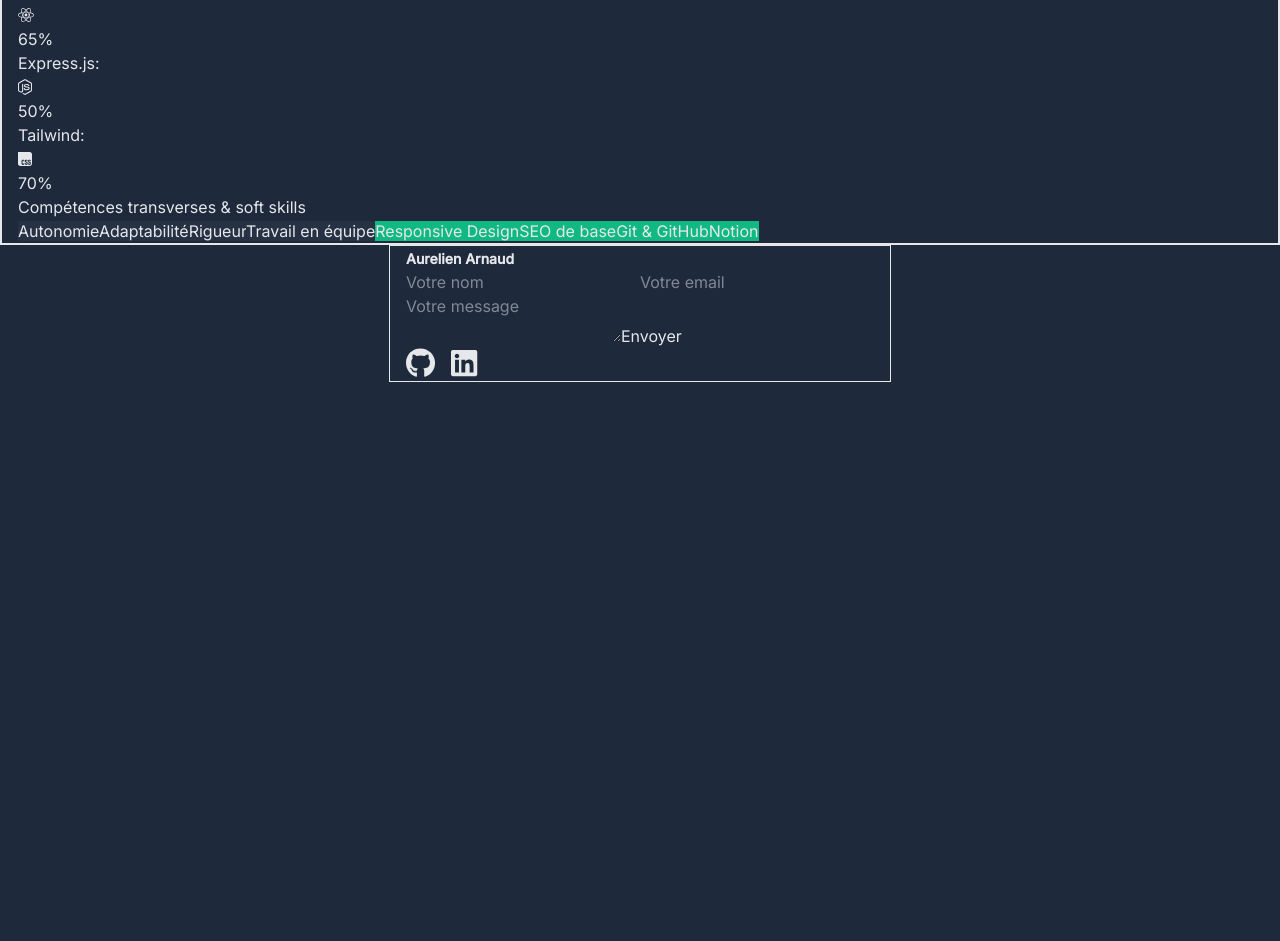
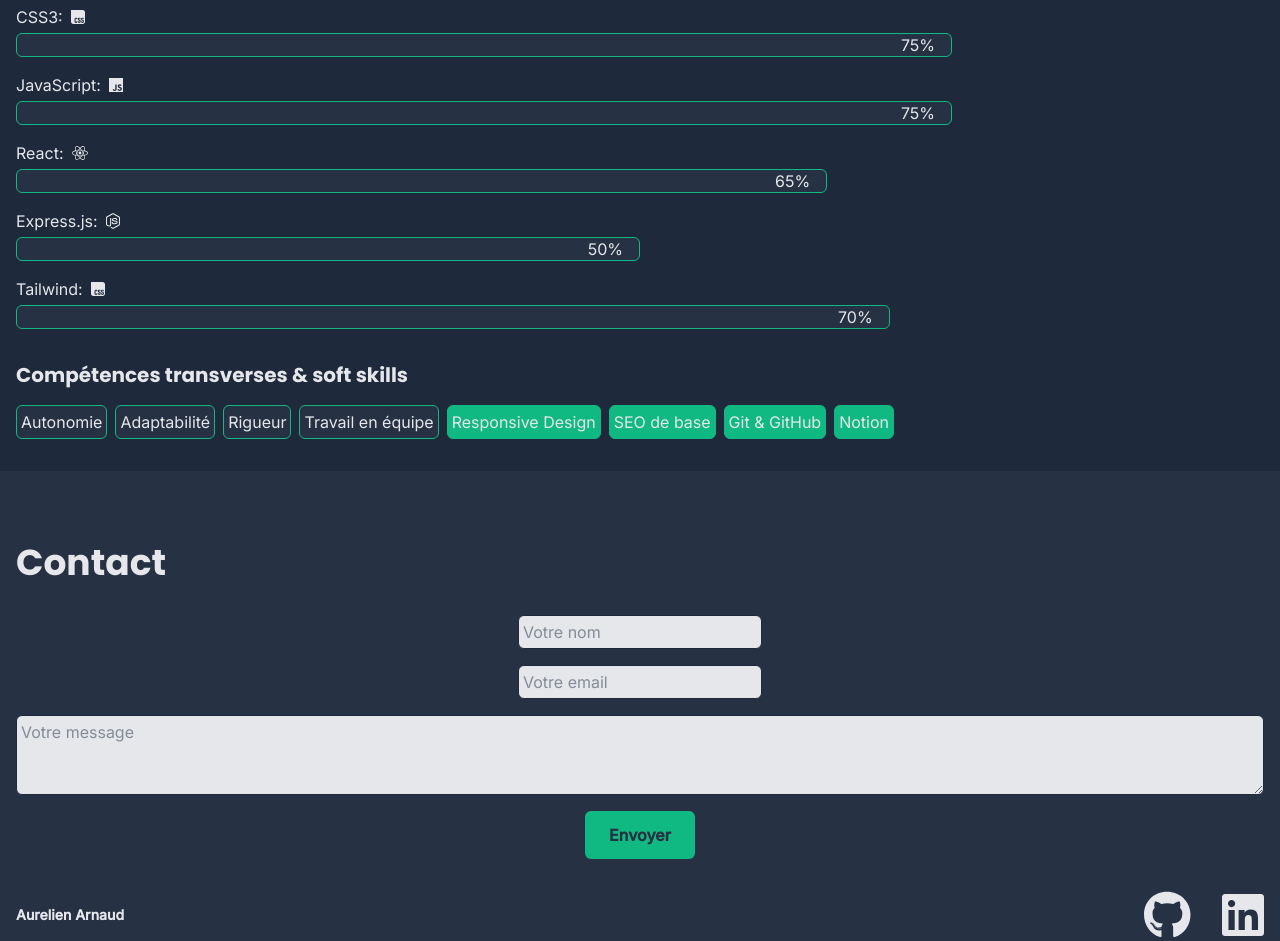
Before and after one commit to aurelienrnd/portfolio, a React (Vite) app: page / in a window 1280 px wide. Shown: the part 1831-2772 px from the top of the page. Before the commit the page ends 2213 px from the top, so only its background shows below. Built offline with nearby package versions, Linux system fonts and the light colour scheme.

Commit message:
feature: mediaQuery sur toute les section de la homePage

```diff
--- a/src/compoments/layout/Footer.tsx
+++ b/src/compoments/layout/Footer.tsx
@@ -11,25 +11,32 @@ import { faGithub, faLinkedin } from '@fortawesome/free-brands-svg-icons';
  */
 function Footer(): React.JSX.Element {
   return (
-    <footer id="contact" className="">
-      <span className="font-syne text-sm font-extrabold">Aurelien Arnaud</span>
+    <footer id="contact">
+      <h2>Contact</h2>
+      <div className="flex flex-col-reverse gap-8">
+        <div className="flex justify-between items-center">
+          <span className="font-syne text-sm font-extrabold">
+            Aurelien Arnaud
+          </span>
 
-      <FormContact />
-
-      <div className="flex gap-4">
+          <div className="flex text-5xl gap-8">
             <a href="https://github.com/aurelienrnd">
               <FontAwesomeIcon
                 icon={faGithub}
-            className="text-3xl text-color-twoo hover:text-color-three flex gap-2"
+                className="hover:text-color-three"
               />
             </a>
 
             <a href="https://www.linkedin.com/in/aur%C3%A9lien-arnaud-99bba6350/">
               <FontAwesomeIcon
                 icon={faLinkedin}
-            className="text-3xl text-color-twoo hover:text-color-three flex gap-2"
+                className="hover:text-color-three"
               />
             </a>
+          </div>
+        </div>
+
+        <FormContact />
       </div>
     </footer>
   );
--- a/src/compoments/pages/homePage/sections/About.tsx
+++ b/src/compoments/pages/homePage/sections/About.tsx
@@ -9,8 +9,8 @@ function About(): React.JSX.Element {
   return (
     <section id="about">
       <h2>Mon parcours de développeur</h2>
-      <div className="">
-        <div className="">
+      <div className="flex flex-col-reverse items-center gap-8">
+        <div className="flex flex-col gap-4">
           <p>
             Après 10 ans dans l’industrie en tant qu’opérateur et pilote de
             ligne, j’ai décidé de donner un nouveau souffle à mon parcours.
--- a/src/compoments/pages/homePage/sections/Skilles.tsx
+++ b/src/compoments/pages/homePage/sections/Skilles.tsx
@@ -117,8 +117,8 @@ function Skilles(): React.JSX.Element {
     <section id="skilles">
       <h2>Mes compétence en developpement web</h2>
 
-      <div className="">
-        <div className="">
+      <div className="flex flex-col gap-8">
+        <div className="flex flex-col gap-4">
           {skilles.map((skill, index) => (
             <Skill
               key={`${skill.technologie}-${index}`}
@@ -129,14 +129,14 @@ function Skilles(): React.JSX.Element {
           ))}
         </div>
 
-        <div className="">
+        <div className="flex flex-col gap-4">
           <h3 className="">Compétences transverses & soft skills</h3>
 
-          <div className="">
+          <div className="flex flex-wrap gap-2">
             {softSkilles.map((skilles, index) => (
               <span
                 key={`${skilles.name}-${index}`}
-                className={`${skilles.type} "`}
+                className={`${skilles.type} border-1 border-color-three p-1 rounded-md `}
               >
                 {skilles.name}
               </span>
--- a/src/compoments/utility/FormContact.tsx
+++ b/src/compoments/utility/FormContact.tsx
@@ -35,9 +35,11 @@ function FormContact(): React.JSX.Element {
   };
 
   return (
-    <div className="">
-      <form onSubmit={handleSubmit} className="">
-        <div className="">
+    <form
+      onSubmit={handleSubmit}
+      className="flex flex-col items-center w-full gap-4"
+    >
+      <div className="flex flex-col items-center gap-4 w-full">
         <input
           type="text"
           name="nom"
@@ -45,7 +47,6 @@ function FormContact(): React.JSX.Element {
           value={formData.nom}
           onChange={handleChange}
           required
-            className=""
         />
         <input
           type="email"
@@ -54,7 +55,6 @@ function FormContact(): React.JSX.Element {
           value={formData.email}
           onChange={handleChange}
           required
-            className=""
         />
       </div>
 
@@ -65,13 +65,11 @@ function FormContact(): React.JSX.Element {
         value={formData.message}
         onChange={handleChange}
         required
-          className=""
       />
-        <button type="submit" className="">
+      <button type="submit" className="btn">
         Envoyer
       </button>
     </form>
-    </div>
   );
 }
 
--- a/src/compoments/utility/Skill.tsx
+++ b/src/compoments/utility/Skill.tsx
@@ -19,15 +19,15 @@ interface SkillProps {
  */
 function Skill({ skill, index, isVisible }: SkillProps): React.JSX.Element {
   return (
-    <div className="">
-      <div className="">
+    <div className="flex flex-col gap-1">
+      <div className="flex gap-2 items-center">
         <p className="">{skill.technologie}</p>
         <FontAwesomeIcon icon={skill.logo} className="" />
       </div>
 
       <div style={{ width: skill.maitrise }}>
         <div
-          className={`${isVisible[index] ? 'fake-loader' : 'opacity-0'}`}
+          className={`${isVisible[index] ? 'fake-loader' : 'opacity-0'} border-1 border-color-three bg-color-four h-6 justify-end pr-4 rounded-md flex items-center`}
           ref={skill.ref}
         >
           <span>{skill.maitrise}</span>
--- a/src/styles/style.css
+++ b/src/styles/style.css
@@ -69,29 +69,45 @@
   }
 
   header {
-    @apply px-4 h-16 w-full flex justify-between items-center sticky top-0 bg-color-one z-9999 border;
-  }
-
-  main {
-    @apply border;
+    @apply px-4 h-16 w-full flex justify-between items-center sticky top-0 bg-color-one z-9999;
   }
 
   section {
-    @apply px-4 pt-16 border;
+    @apply px-4 pt-18 pb-8;
   }
 
   #home-page #banner {
     height: calc(100vh - 4rem);
-    @apply min-h-[640px] flex flex-col items-center border;
+    @apply min-h-[640px] flex flex-col items-center;
+  }
+
+  #home-page #about {
+    @apply bg-color-four flex flex-col gap-8 text-center;
+  }
+
+  #home-page #skilles {
+    @apply flex flex-col gap-8;
   }
 
   footer {
-    @apply px-4 border;
+    @apply px-4 pt-18 pb-2 bg-color-four flex flex-col gap-8 w-full;
   }
 
   h1,
   h2 {
     @apply text-3xl md:text-4xl font-bold font-title;
+  }
+
+  h3 {
+    @apply text-xl font-bold font-title;
+  }
+
+  input {
+    @apply bg-color-two border-1 border-color-one text-color-four rounded-md p-1;
+  }
+
+  textarea {
+    @apply bg-color-two border-1 border-color-one text-color-four rounded-md p-1 w-full h-20;
   }
 }
 
```
Lines whose indentation alone changed are shown as unchanged.
